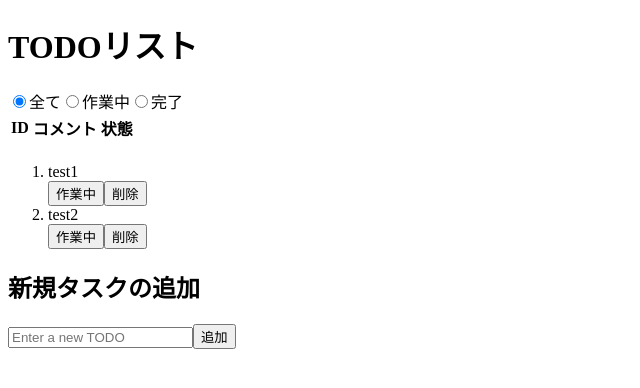
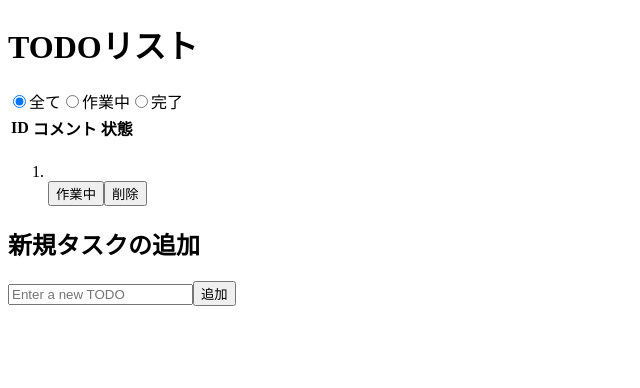
Before and after one commit to kitou88C39/react_kadai_1, a React (Create React App) app: page / in a window 1280 px wide. Shown: the top 388 px of the page, without its empty margins (0-640 px from the left). Built offline with nearby package versions, Linux system fonts and the light colour scheme.

Commit message:
課題①　質問１回目

```diff
--- a/src/App.js
+++ b/src/App.js
@@ -2,7 +2,7 @@ import { useState } from "react";
 
 function App() {
   const [inputTodo, setInputTodo] = useState("");
-  const [incompleteTodos, setIncompleteTodos] = useState(["test1", "test2"]);
+  const [incompleteTodos, setIncompleteTodos] = useState([""]);
 
   const onChangeInputTodo = (e) => {
     setInputTodo(e.target.value);
```
